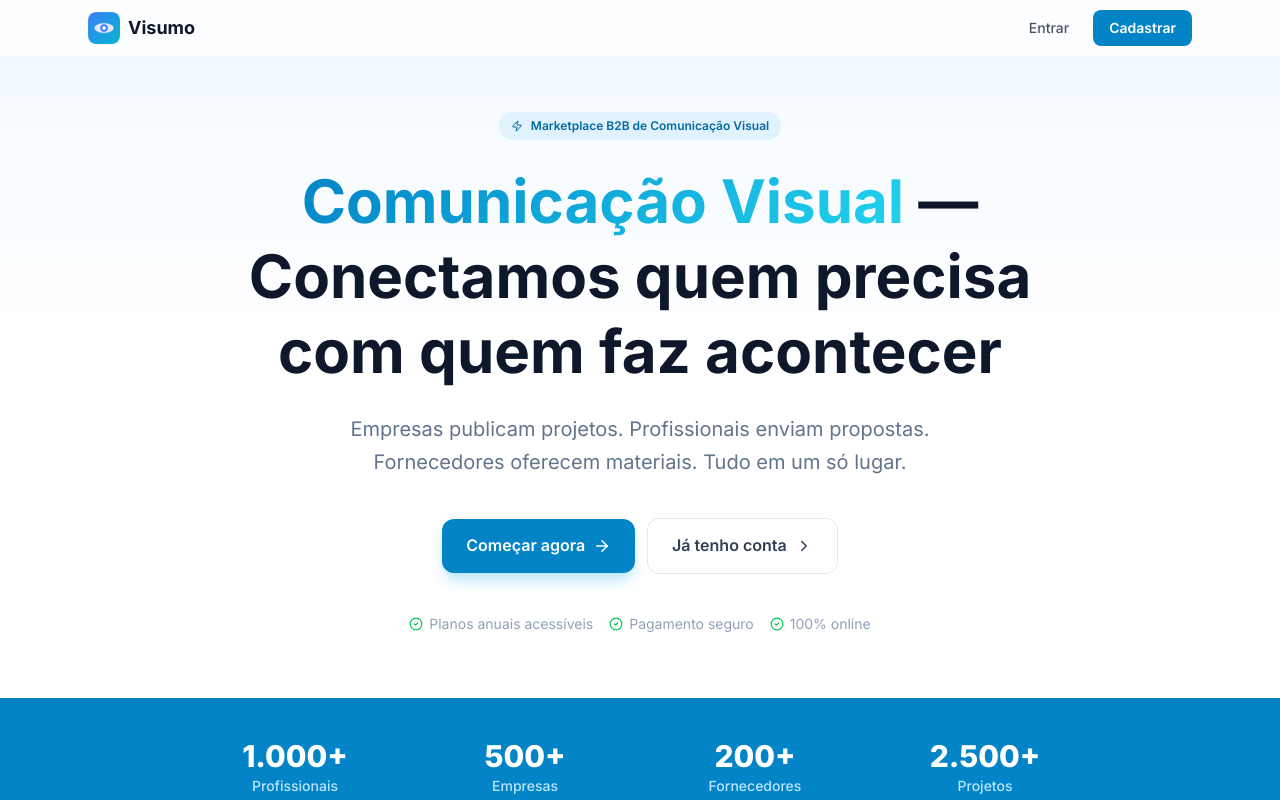
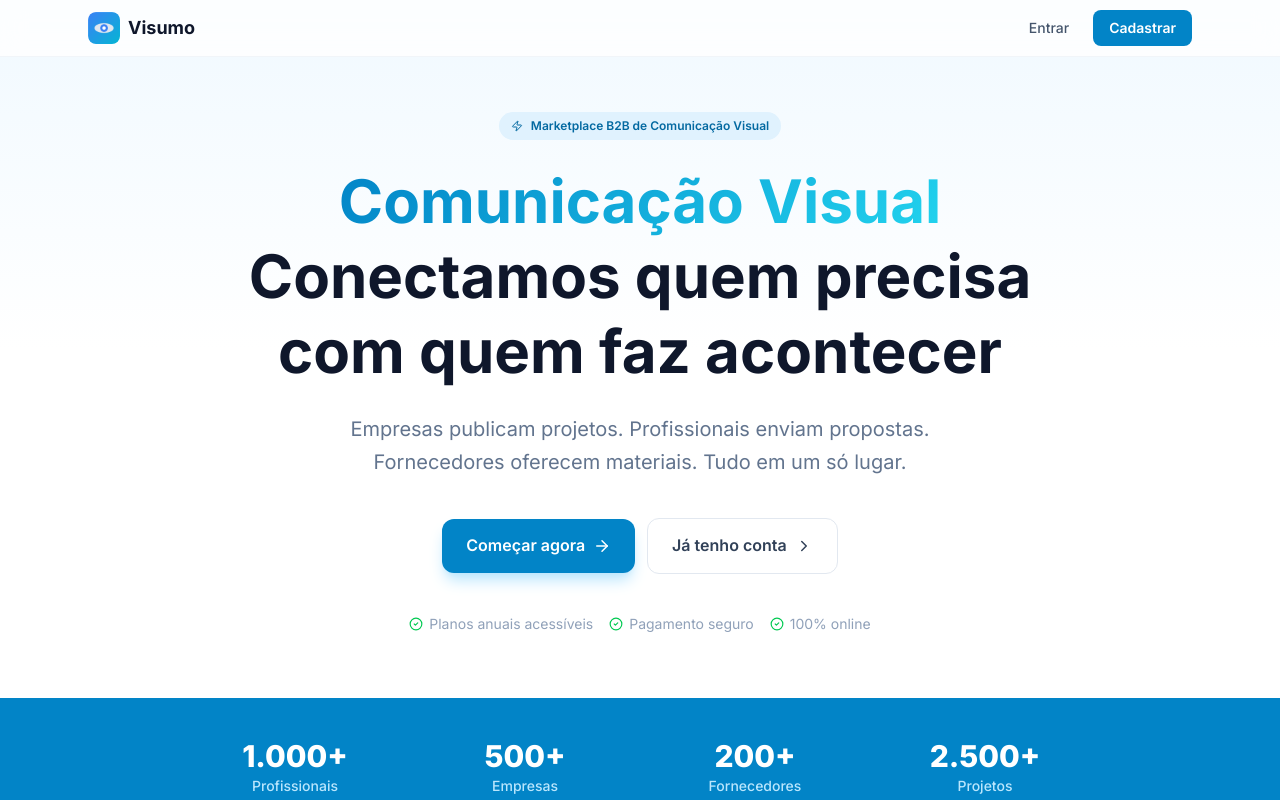
Before and after one commit to alexmelovisumo/visumonovo, a React (Vite) app: page / in a window 1280 px wide. Shown: the top 800 px of the page. Built offline with nearby package versions, Linux system fonts and the light colour scheme; no server answers.

Commit message:
fix: remove dash between 'Comunicação Visual' and subtitle in hero

```diff
--- a/src/pages/public/LandingPage.tsx
+++ b/src/pages/public/LandingPage.tsx
@@ -48,7 +48,7 @@ function Hero() {
 
         <h1 className="text-4xl sm:text-5xl lg:text-6xl font-bold text-slate-900 leading-tight mb-6">
           <span className="gradient-text">Comunicação Visual</span>
-          {' — '}Conectamos quem precisa
+          {' '}Conectamos quem precisa
           {' com quem faz acontecer'}
         </h1>
 
```
